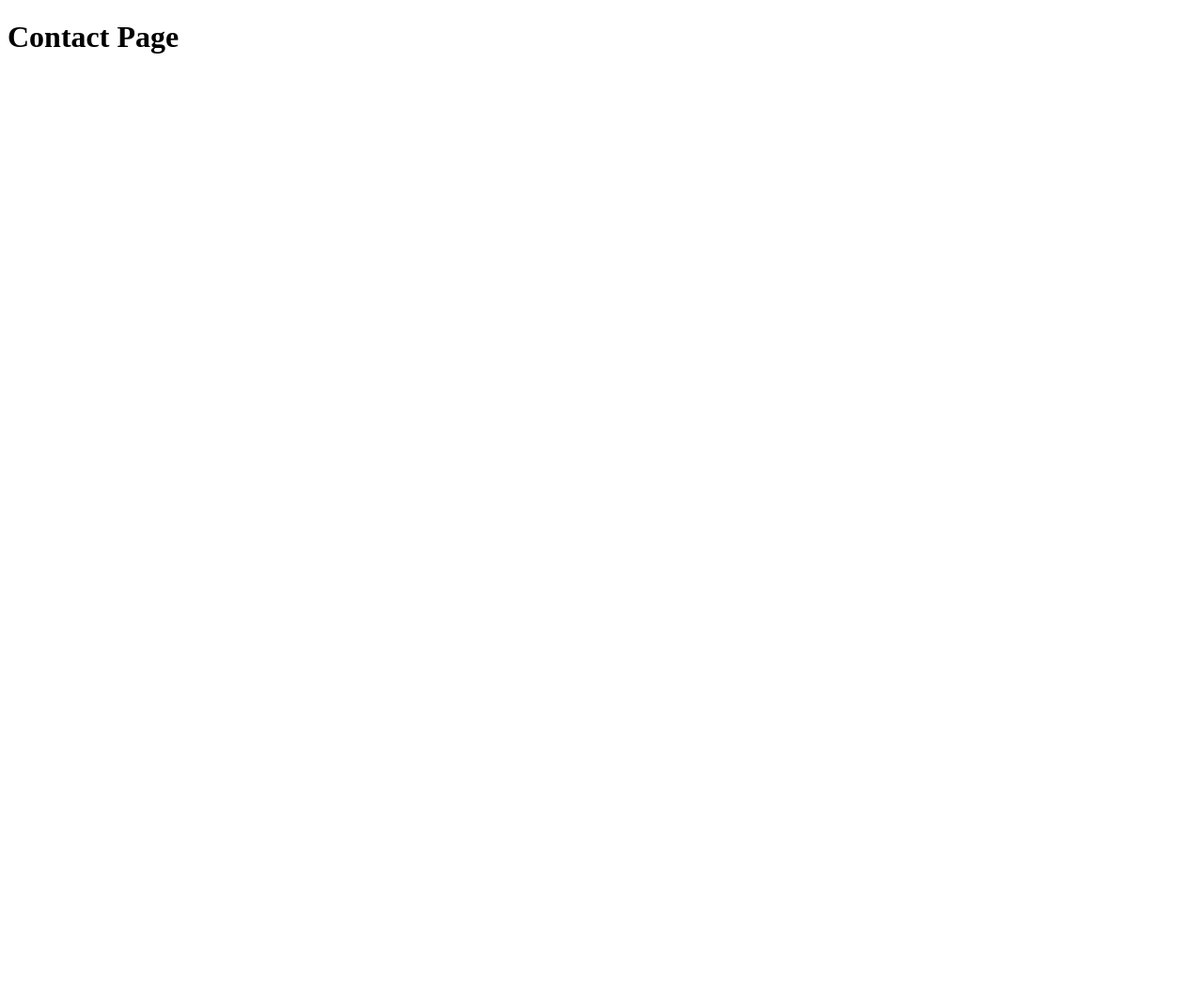
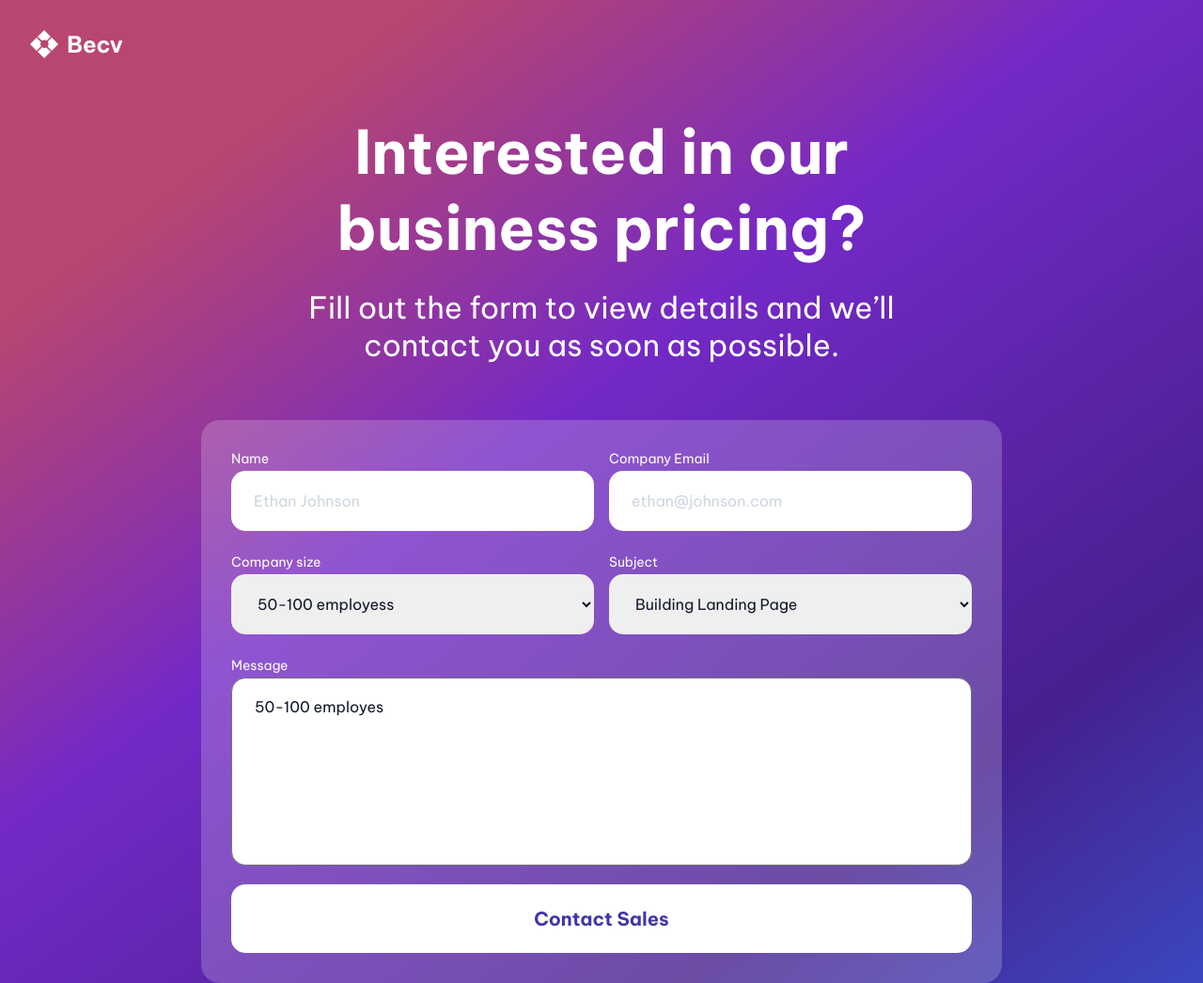
Before and after one commit to craftzmask/contact-page, a plain HTML site: page index.html in a window 1280 px wide. Shown: the whole page at 94% size. Before the commit the page ends 800 px from the top, so only its background shows below. Drawn offline with Linux system fonts and the light colour scheme.

Commit message:
add style

```diff
--- a/index.html
+++ b/index.html
@@ -1,11 +1,61 @@
 <!DOCTYPE html>
 <html lang="en">
-<head>
-  <meta charset="UTF-8">
-  <meta name="viewport" content="width=device-width, initial-scale=1.0">
-  <title>Contact Page</title>
-</head>
-<body>
-  <h1>Contact Page</h1>
-</body>
+  <head>
+    <meta charset="UTF-8" />
+    <meta name="viewport" content="width=device-width, initial-scale=1.0" />
+    <link rel="preconnect" href="https://fonts.googleapis.com" />
+    <link rel="preconnect" href="https://fonts.gstatic.com" crossorigin />
+    <link
+      href="https://fonts.googleapis.com/css2?family=Be+Vietnam+Pro:wght@300;400;700&display=swap"
+      rel="stylesheet"
+    />
+    <link rel="stylesheet" href="style.css" />
+    <title>Contact Page</title>
+  </head>
+  <body>
+    <header class="header">
+      <img src="./assets/contact-form-icon.svg" alt="" />
+    </header>
+    <main class="container">
+      <h1 class="container__heading">Interested in our business pricing?</h1>
+      <p class="container__subheading">
+        Fill out the form to view details and we’ll contact you as soon as
+        possible.
+      </p>
+
+      <form>
+        <div class="input-row">
+          <div class="input">
+            <label for="name">Name</label>
+            <input type="text" id="name" placeholder="Ethan Johnson" />
+          </div>
+          <div class="input">
+            <label for="email">Company Email</label>
+            <input type="email" id="email" placeholder="ethan@johnson.com" />
+          </div>
+        </div>
+        <div class="input-row">
+          <div class="input">
+            <label for="size">Company size</label>
+            <select name="size" id="size">
+              <option value="">50-100 employess</option>
+            </select>
+          </div>
+          <div class="input">
+            <label for="subject">Subject</label>
+            <select name="subject" id="subject">
+              <option value="">Building Landing Page</option>
+            </select>
+          </div>
+        </div>
+
+        <div class="input">
+          <label for="message">Message</label>
+          <textarea name="message" id="message">50-100 employes</textarea>
+        </div>
+
+        <button type="submit">Contact Sales</button>
+      </form>
+    </main>
+  </body>
 </html>
--- /dev/null
+++ b/style.css
@@ -0,0 +1,167 @@
+:root {
+  --placeholder-text-color: #cdd5e0;
+  --text-color: #111729;
+  --button-text-color: #4036a9;
+  --container-width: 700px;
+}
+
+* {
+  box-sizing: border-box;
+  font: inherit;
+  color: inherit;
+}
+
+body {
+  margin: 0;
+  padding: 0;
+  font-family: "Be Vietnam Pro", sans-serif;
+  background-image: url("./assets/bg-image.svg");
+  background-size: cover;
+  background-repeat: no-repeat;
+  color: var(--text-color);
+}
+
+.header {
+  max-width: 1280px;
+  margin: 0 auto;
+  margin-top: 32px;
+  margin-bottom: 55px;
+}
+
+.container {
+  display: flex;
+  flex-direction: column;
+  align-items: center;
+  margin: 0 auto;
+  max-width: 980px;
+  padding: 0 64px;
+  height: 100vh;
+}
+
+.container__heading {
+  margin: 0;
+  margin-bottom: 24px;
+  font-size: 64px;
+  font-weight: 700;
+  width: var(--container-width);
+  text-align: center;
+  color: white;
+}
+
+.container__subheading {
+  margin: 0;
+  margin-bottom: 60px;
+  font-size: 32px;
+  width: var(--container-width);
+  text-align: center;
+  color: white;
+}
+
+form {
+  width: 100%;
+  padding: 32px 32px;
+  border-radius: 20px;
+  background-color: rgba(255, 255, 255, 0.2);
+}
+
+.input-row {
+  display: grid;
+  grid-template-columns: 1fr 1fr;
+  column-gap: 16px;
+  margin-bottom: 24px;
+}
+
+.input label {
+  display: block;
+  color: white;
+  margin-bottom: 4px;
+  font-size: 14px;
+}
+
+input,
+select {
+  height: 64px;
+  border-radius: 15px;
+  border: none;
+  outline: none;
+  width: 100%;
+  padding-left: 24px;
+}
+
+input::placeholder {
+  color: var(--placeholder-text-color);
+}
+
+select#size,
+select#subject {
+  color: var(--text-color);
+}
+
+textarea {
+  width: 100%;
+  height: 200px;
+  resize: none;
+  border-radius: 15px;
+  padding-top: 20px;
+  padding-left: 24px;
+  margin-bottom: 16px;
+  outline: none;
+}
+
+button {
+  background-color: white;
+  color: var(--button-text-color);
+  width: 100%;
+  border-radius: 15px;
+  border: none;
+  padding: 24px;
+  font-weight: 700;
+  font-size: 20px;
+}
+
+@media only screen and (max-width: 1360px) {
+  .header {
+    padding: 0 32px;
+  }
+}
+
+@media only screen and (max-width: 1024px) {
+  .container {
+    padding: 0 32px;
+  }
+
+  .container__heading {
+    width: 60%;
+    font-size: 48px;
+  }
+
+  .container__subheading {
+    width: 50%;
+    font-size: 20px;
+  }
+}
+
+@media only screen and (max-width: 660px) {
+  .header {
+    padding: 0 24px;
+  }
+
+  .container {
+    padding: 0 24px;
+  }
+
+  .container__heading {
+    width: 100%;
+    font-size: 48px;
+  }
+
+  .container__subheading {
+    width: 70%;
+    font-size: 20px;
+  }
+
+  .input-row {
+    grid-template-columns: 1fr;
+    row-gap: 24px;
+  }
+}
```
